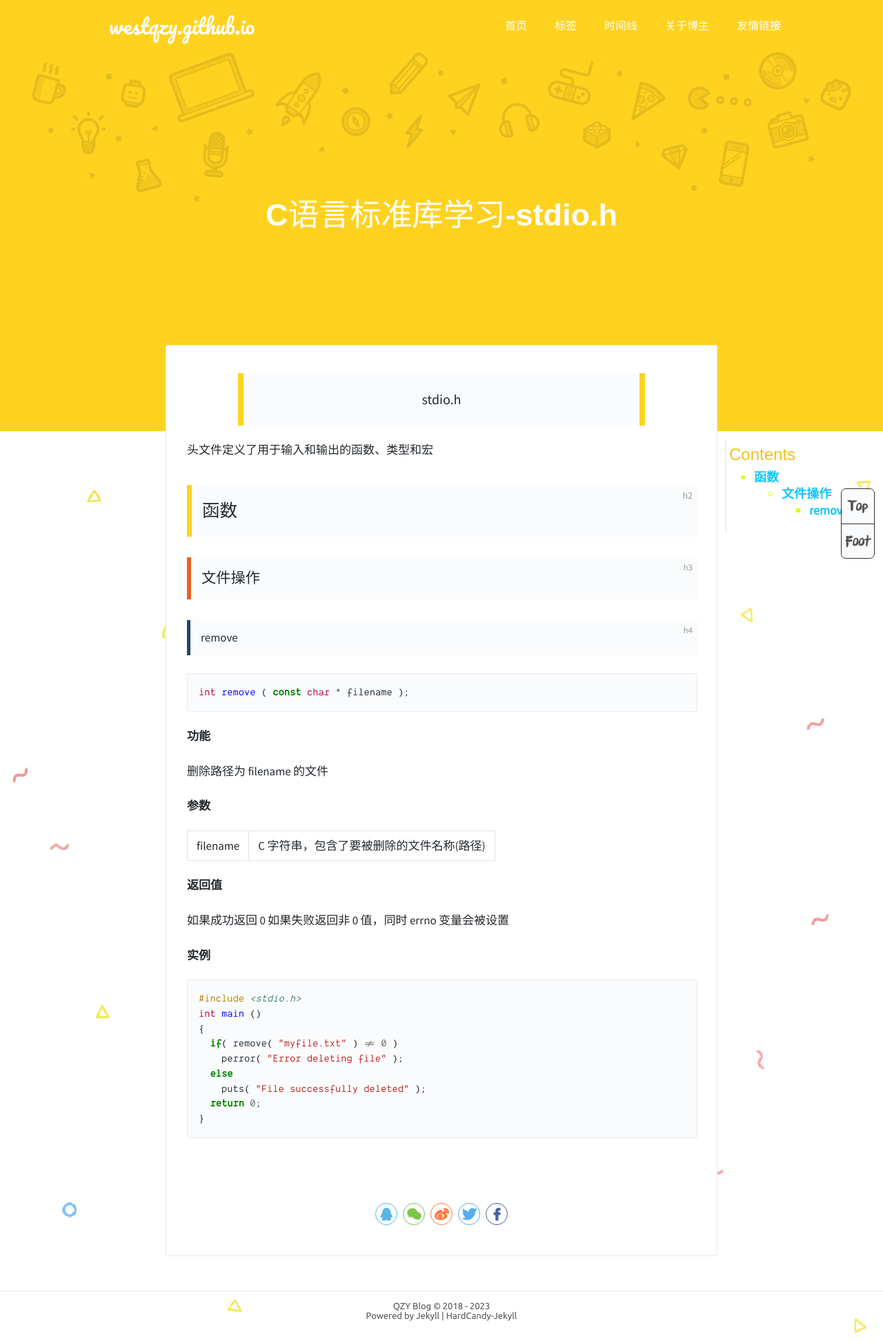
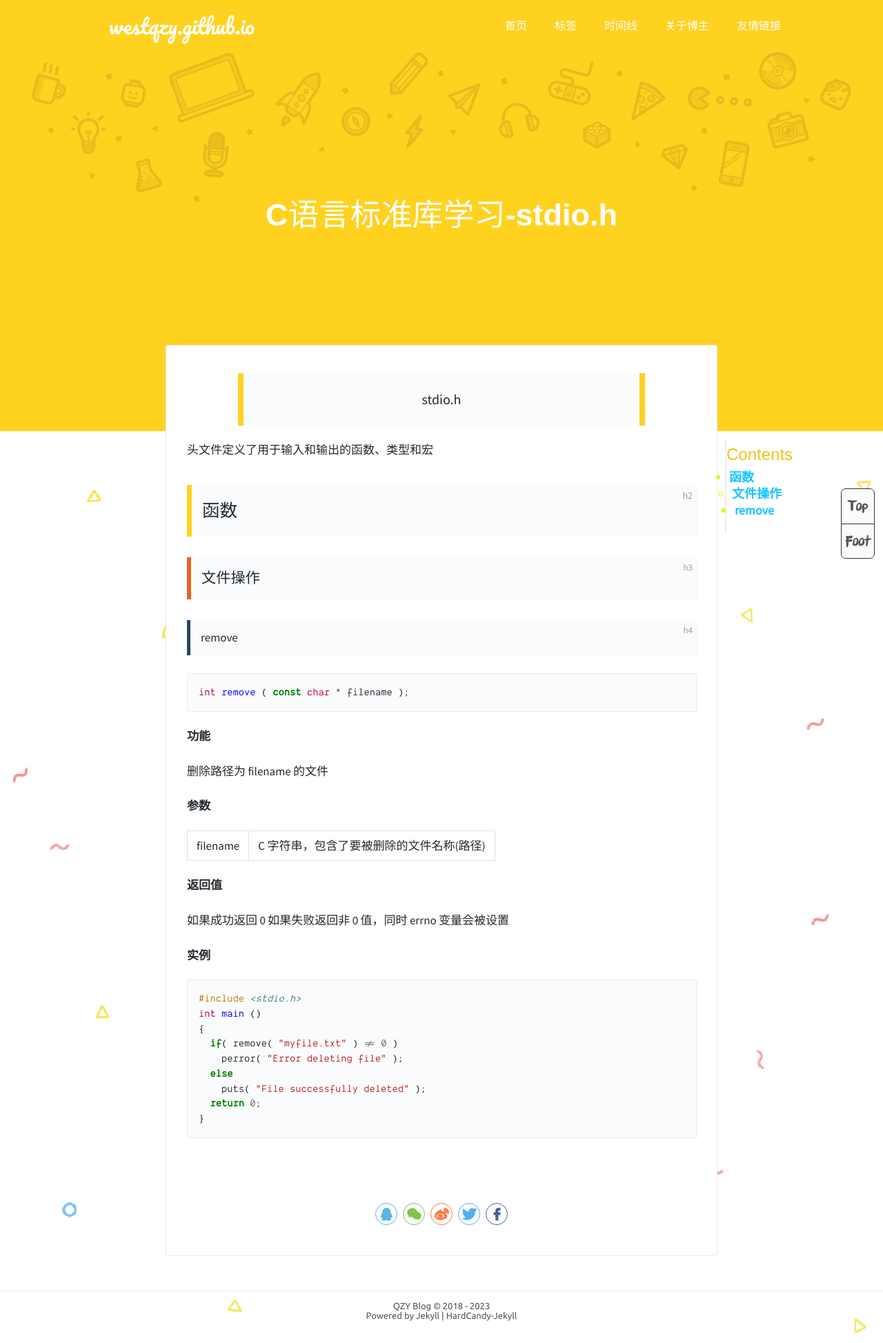
Before and after one commit to westqzy/westqzy.github.io11, a Jekyll site: the page built from _posts/2023-02-04-CL0.md, in a window 1280 px wide. Shown: the whole page at 69% size. Built offline with Jekyll 4.4.1, drawn with Linux system fonts in a browser that asks for light colours.

Commit message:
Update style.css

```diff
--- a/assets/css/style.css
+++ b/assets/css/style.css
@@ -1138,12 +1138,13 @@ a{
 }
 
 .container .table-of-contents aa {
-  margin-left: 4px;
   font-family: fantasy;
   font-size: 24px;
   color: rgb(244, 192, 22);
 }
 .container .table-of-contents ul {
+  list-style: none;
+  padding-left: 0;
   margin-left: 4px;
   list-style-type: revert;
   font-size: 18px;
```
